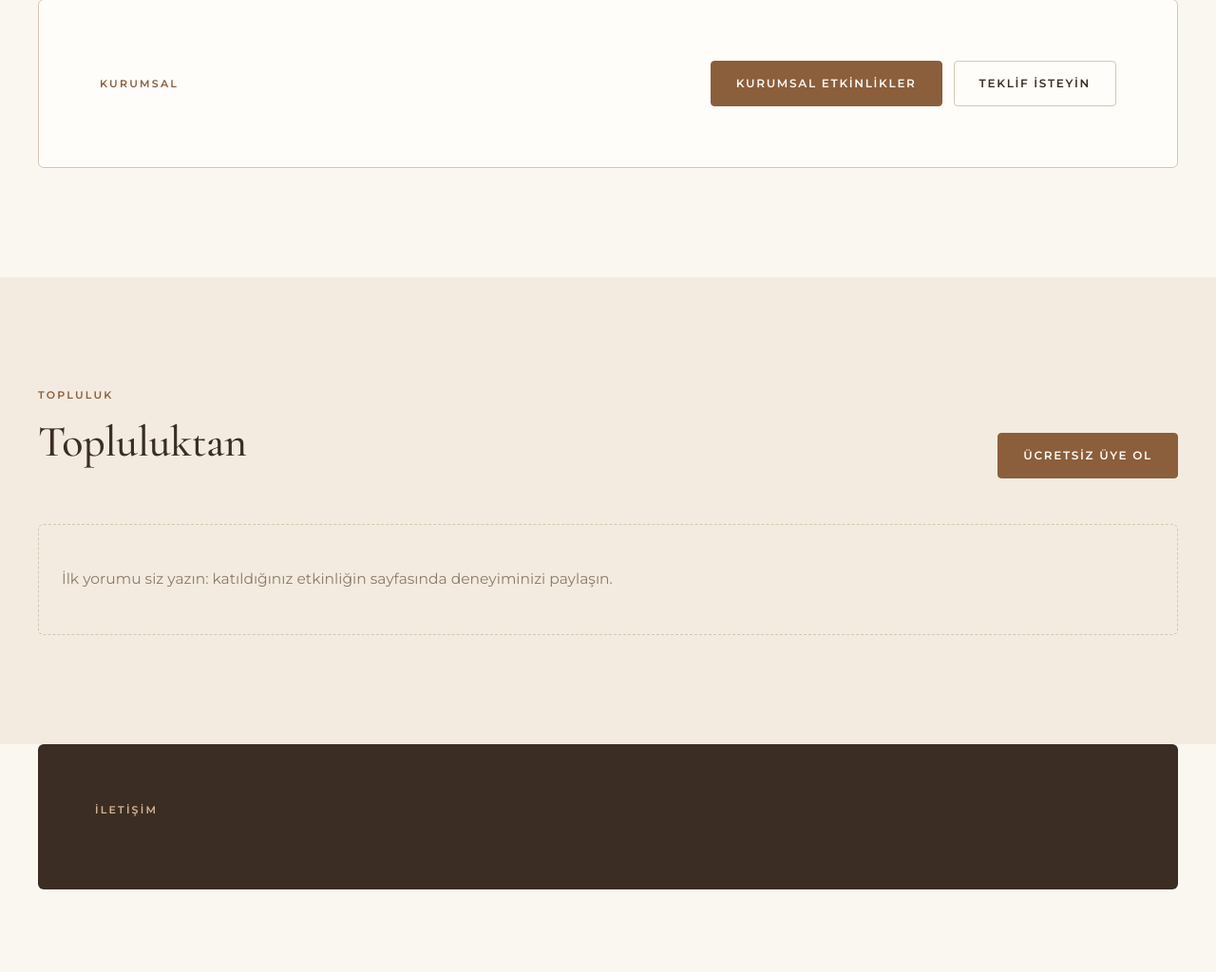
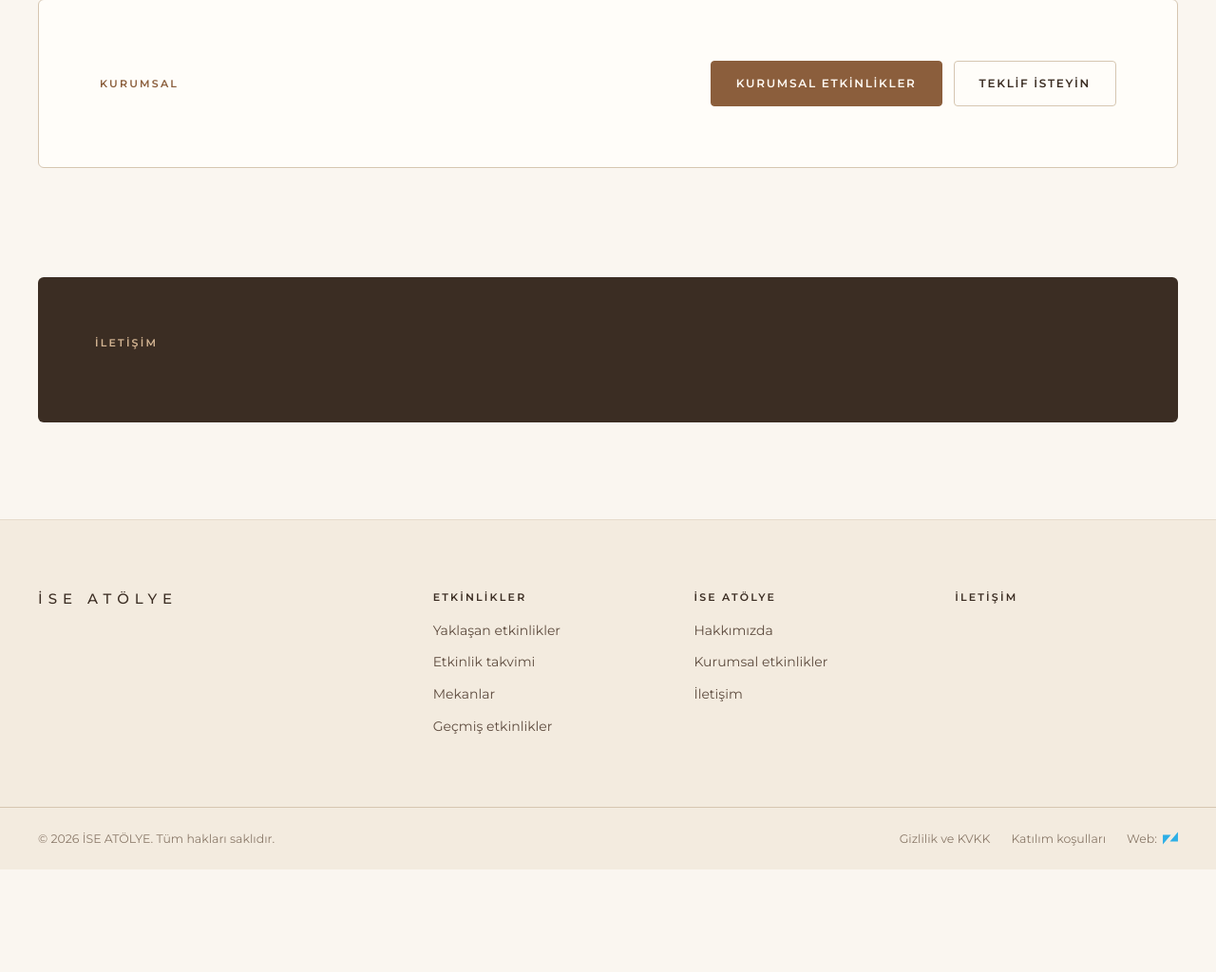
Before and after one commit to zafylmz/iseatolye, a PHP site: page / in a window 1280 px wide. Shown: the part 3493-4517 px from the top of the page at 95% size. After the commit the page ends 4409 px from the top, so only its background shows below. Run offline with PHP 8.4, Linux system fonts and the light colour scheme; data that the repository does not hold is empty; some libraries are stand-ins or nearby versions.

Commit message:
Anasayfadaki Topluluk bölümünü kaldır
Anasayfadaki 'Topluluktan' başlıklı yorum bölümü ve paneldeki ilgili
başlık/açıklama alanları kaldırıldı.

Co-Authored-By: Claude Opus 5.5 (1M context) <noreply@anthropic.com>
Claude-Session: https://claude.ai/code/session_01FHo5QFH3ZgdnmXg5nBUKya

```diff
--- a/index.php
+++ b/index.php
@@ -12,17 +12,6 @@ if (count($grid) < 3) $grid = array_slice($upcoming, 0, 6);
 $soon = array_slice($upcoming, 0, 4);
 [$cy, $cm] = cal_ym(null);
 $monthCount = array_sum(array_map('count', month_items($cy, $cm)));
-
-// Topluluk: son yorumlar ve "düşünüyorum" diyenler
-$recent = [];
-foreach (json_read(COMMENTS_FILE) as $eid => $list) {
-  $ev = event_by_id($eid);
-  if (!$ev || !event_visible($ev)) continue;
-  foreach ($list as $x) if (($x['status'] ?? '') === 'yayinda' && empty($x['admin']) && ($cu = user_by_id($x['user'] ?? '')) && user_public($cu)) $recent[] = $x + ['ev' => $ev];
-}
-usort($recent, fn($a, $b) => strcmp($b['date'], $a['date']));
-$recent = array_slice($recent, 0, 3);
-$memberCount = count(array_filter(users_all(), 'user_public'));
 
 $posts = [];
 if (is_file(DATA . '/blog.json')) { require_once __DIR__ . '/inc/blog.php'; $posts = array_slice(blog_published(), 0, 3); }
@@ -128,27 +117,6 @@ include __DIR__ . '/inc/header.php';
     </div>
   </section>
 
-  <section class="section section--sand" aria-labelledby="topluluk">
-    <div class="wrap">
-      <div class="section-head" data-reveal>
-        <div><p class="label">Topluluk</p><h2 class="h2" id="topluluk"><?= e($h['community_title'] ?? 'Topluluktan') ?></h2><p class="muted section-head__sub"><?= e($h['community_text'] ?? '') ?></p></div>
-        <?php if (!current_user()): ?><a class="btn" href="/uye-ol/">Ücretsiz üye ol</a><?php endif; ?>
-      </div>
-      <?php if ($recent): ?>
-        <div class="voices">
-          <?php foreach ($recent as $r): $u = user_by_id($r['user']); ?>
-            <figure class="voice" data-reveal>
-              <blockquote><p><?= e(mb_strlen($r['text']) > 220 ? mb_substr($r['text'], 0, 219) . '…' : $r['text']) ?></p></blockquote>
-              <figcaption><a href="<?= e(user_url($u)) ?>"><?= avatar($u, 'sm') ?></a><span><a href="<?= e(user_url($u)) ?>"><strong><?= e($u['name']) ?></strong></a><a class="muted" href="<?= e(event_url($r['ev'])) ?>#yorumlar"><?= e($r['ev']['title']) ?></a></span></figcaption>
-            </figure>
-          <?php endforeach; ?>
-        </div>
-      <?php else: ?>
-        <p class="empty empty--left">İlk yorumu siz yazın: katıldığınız etkinliğin sayfasında deneyiminizi paylaşın.</p>
-      <?php endif; ?>
-    </div>
-  </section>
-
   <?php if ($posts): ?>
   <section class="section wrap" aria-labelledby="blog">
     <div class="section-head" data-reveal><div><p class="label">Blog</p><h2 class="h2" id="blog">Atölyeden notlar</h2></div><a class="link-more" href="/blog/">Tüm yazılar<?= icon('sag') ?></a></div>
--- a/yonetim/actions.php
+++ b/yonetim/actions.php
@@ -500,7 +500,7 @@ switch ($action) {
     $c['home'] = array_merge($c['home'], [
       'eyebrow' => post('eyebrow'), 'title' => post('title'), 'subtitle' => post('subtitle'),
       'events_title' => post('events_title'), 'calendar_title' => post('calendar_title'), 'calendar_text' => post('calendar_text'),
-      'steps_title' => post('steps_title'), 'quote' => post('quote'), 'community_title' => post('community_title'), 'community_text' => post('community_text'),
+      'steps_title' => post('steps_title'), 'quote' => post('quote'),
     ]);
     $c['home']['steps'] = [];
     foreach (array_values((array) ($_POST['steps'] ?? [])) as $s) if (trim((string) ($s['title'] ?? '')) !== '') $c['home']['steps'][] = ['title' => trim((string) $s['title']), 'text' => trim((string) ($s['text'] ?? ''))];
--- a/yonetim/views/sayfalar.php
+++ b/yonetim/views/sayfalar.php
@@ -44,10 +44,6 @@ $pair = function (string $name, array $items, int $min, array $labels, bool $wit
         <label>Takvim<input name="calendar_title" value="<?= e($h['calendar_title'] ?? '') ?>"></label>
       </div>
       <label>Takvim açıklaması<input name="calendar_text" value="<?= e($h['calendar_text'] ?? '') ?>"></label>
-      <div class="grid2">
-        <label>Topluluk<input name="community_title" value="<?= e($h['community_title'] ?? '') ?>"></label>
-        <label>Topluluk açıklaması<input name="community_text" value="<?= e($h['community_text'] ?? '') ?>"></label>
-      </div>
       <label>Alıntı<textarea name="quote" rows="2"><?= e($h['quote'] ?? '') ?></textarea></label>
     </section>
     <section class="card">
```
